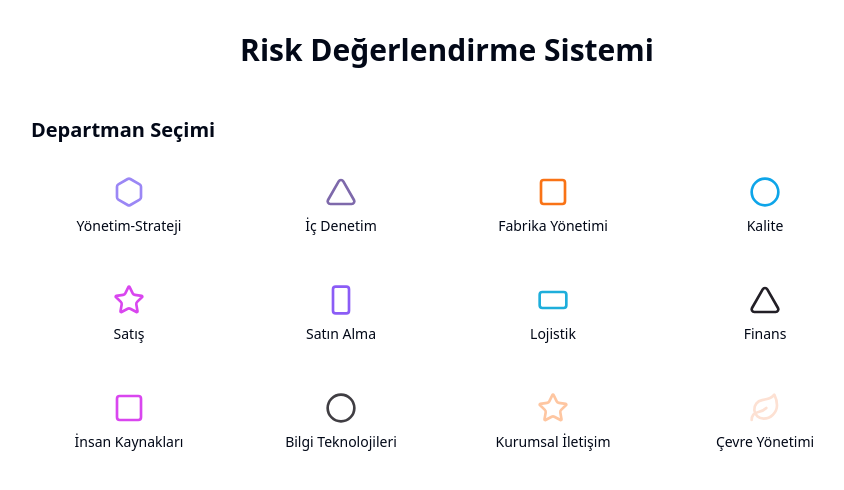
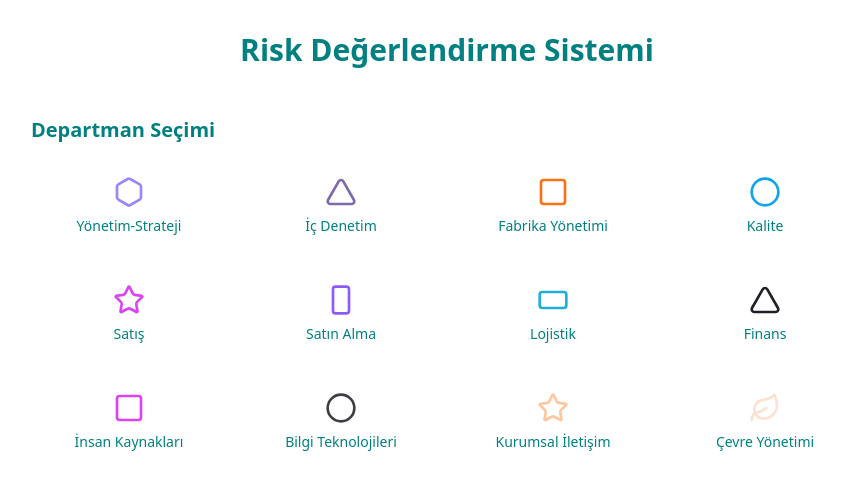
Before and after one commit to selcuk-3pmetrics/sixt-deger-zinciri-workshop, a React (Vite) app: page / in a window 1280 px wide. Shown: the top 490 px of the page, without its empty margins (193-1037 px from the left). Built offline with nearby package versions, Linux system fonts and the light colour scheme.

Commit message:
Update page styles based on logo colors
Adjusted the page styles to align with the colors used in the logo for a cohesive design.
[skip gpt_engineer]

```diff
--- a/src/index.css
+++ b/src/index.css
@@ -5,24 +5,24 @@
 @layer base {
   :root {
     --background: 0 0% 100%;
-    --foreground: 222.2 84% 4.9%;
+    --foreground: 180 100% 25%;
     --card: 0 0% 100%;
-    --card-foreground: 222.2 84% 4.9%;
+    --card-foreground: 180 100% 25%;
     --popover: 0 0% 100%;
-    --popover-foreground: 222.2 84% 4.9%;
-    --primary: 221.2 83.2% 53.3%;
-    --primary-foreground: 210 40% 98%;
-    --secondary: 210 40% 96.1%;
-    --secondary-foreground: 222.2 47.4% 11.2%;
-    --muted: 210 40% 96.1%;
-    --muted-foreground: 215.4 16.3% 46.9%;
-    --accent: 210 40% 96.1%;
-    --accent-foreground: 222.2 47.4% 11.2%;
+    --popover-foreground: 180 100% 25%;
+    --primary: 180 100% 25%;
+    --primary-foreground: 0 0% 100%;
+    --secondary: 174 47% 48%;
+    --secondary-foreground: 0 0% 100%;
+    --muted: 180 20% 95%;
+    --muted-foreground: 180 20% 40%;
+    --accent: 74 71% 54%;
+    --accent-foreground: 0 0% 100%;
     --destructive: 0 84.2% 60.2%;
-    --destructive-foreground: 210 40% 98%;
-    --border: 214.3 31.8% 91.4%;
-    --input: 214.3 31.8% 91.4%;
-    --ring: 221.2 83.2% 53.3%;
+    --destructive-foreground: 0 0% 98%;
+    --border: 180 30% 90%;
+    --input: 180 30% 90%;
+    --ring: 180 100% 25%;
     --radius: 0.5rem;
   }
 }
@@ -45,7 +45,7 @@
 }
 
 .value-chain-step {
-  @apply p-4 border rounded-lg shadow-sm transition-all duration-300;
+  @apply p-4 border rounded-lg shadow-sm transition-all duration-300 hover:border-brand-teal/30;
 }
 
 .value-chain-step:hover {
--- a/src/pages/Index.tsx
+++ b/src/pages/Index.tsx
@@ -26,7 +26,7 @@ const Index = () => {
 
   return (
     <div className="container mx-auto py-8 px-4 max-w-4xl">
-      <h1 className="text-3xl font-bold text-center mb-8">Risk Değerlendirme Sistemi</h1>
+      <h1 className="text-3xl font-bold text-center mb-8 text-brand-teal">Risk Değerlendirme Sistemi</h1>
 
       <div className="space-y-8">
         <DepartmentSelector
@@ -58,23 +58,23 @@ const Index = () => {
         )}
 
         {riskScore !== null && (
-          <div className="p-4 bg-gray-50 rounded-lg">
+          <div className="p-4 bg-gradient-to-r from-brand-mint/10 to-brand-teal/10 rounded-lg border border-brand-teal/20">
             <div className="grid grid-cols-3 gap-4">
               <div>
-                <h3 className="text-lg font-semibold mb-2">Risk Skoru</h3>
-                <p className="text-2xl font-bold">
+                <h3 className="text-lg font-semibold mb-2 text-brand-teal">Risk Skoru</h3>
+                <p className="text-2xl font-bold text-brand-teal">
                   {riskScore.toFixed(2)}
                 </p>
               </div>
               <div className="text-center">
-                <h3 className="text-lg font-semibold mb-2">Risk Derecesi</h3>
-                <p className="text-lg text-gray-600">
+                <h3 className="text-lg font-semibold mb-2 text-brand-teal">Risk Derecesi</h3>
+                <p className="text-lg text-brand-mint">
                   {getRiskDegree(riskScore)}
                 </p>
               </div>
               <div className="text-right">
-                <h3 className="text-lg font-semibold mb-2">Finansal Etki</h3>
-                <p className="text-lg">{financialImpact}</p>
+                <h3 className="text-lg font-semibold mb-2 text-brand-teal">Finansal Etki</h3>
+                <p className="text-lg text-brand-mint">{financialImpact}</p>
               </div>
             </div>
           </div>
--- a/tailwind.config.ts
+++ b/tailwind.config.ts
@@ -24,12 +24,15 @@ export default {
 				ring: 'hsl(var(--ring))',
 				background: 'hsl(var(--background))',
 				foreground: 'hsl(var(--foreground))',
+				'brand-teal': '#008080',
+				'brand-lime': '#BFDC36',
+				'brand-mint': '#40B4A6',
 				primary: {
-					DEFAULT: 'hsl(var(--primary))',
+					DEFAULT: '#008080',
 					foreground: 'hsl(var(--primary-foreground))'
 				},
 				secondary: {
-					DEFAULT: 'hsl(var(--secondary))',
+					DEFAULT: '#40B4A6',
 					foreground: 'hsl(var(--secondary-foreground))'
 				},
 				destructive: {
@@ -41,7 +44,7 @@ export default {
 					foreground: 'hsl(var(--muted-foreground))'
 				},
 				accent: {
-					DEFAULT: 'hsl(var(--accent))',
+					DEFAULT: '#BFDC36',
 					foreground: 'hsl(var(--accent-foreground))'
 				},
 				popover: {
@@ -51,16 +54,6 @@ export default {
 				card: {
 					DEFAULT: 'hsl(var(--card))',
 					foreground: 'hsl(var(--card-foreground))'
-				},
-				sidebar: {
-					DEFAULT: 'hsl(var(--sidebar-background))',
-					foreground: 'hsl(var(--sidebar-foreground))',
-					primary: 'hsl(var(--sidebar-primary))',
-					'primary-foreground': 'hsl(var(--sidebar-primary-foreground))',
-					accent: 'hsl(var(--sidebar-accent))',
-					'accent-foreground': 'hsl(var(--sidebar-accent-foreground))',
-					border: 'hsl(var(--sidebar-border))',
-					ring: 'hsl(var(--sidebar-ring))'
 				}
 			},
 			borderRadius: {
```
